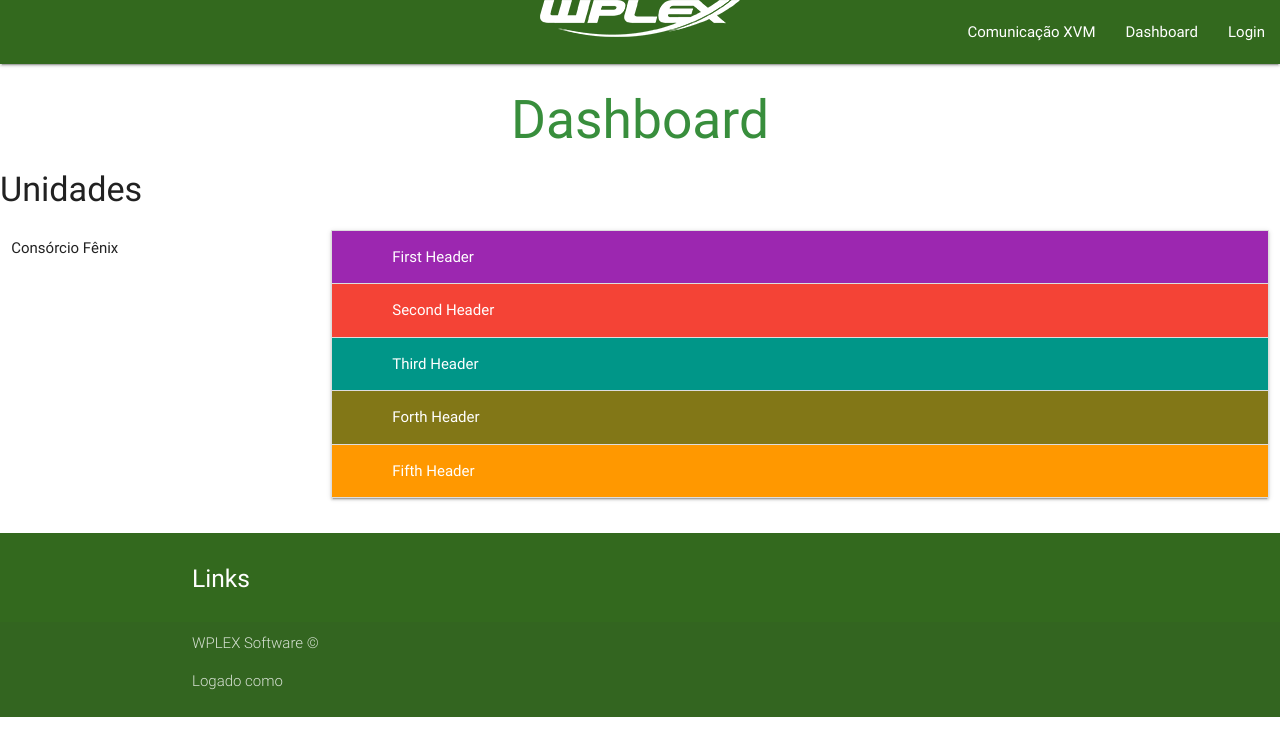
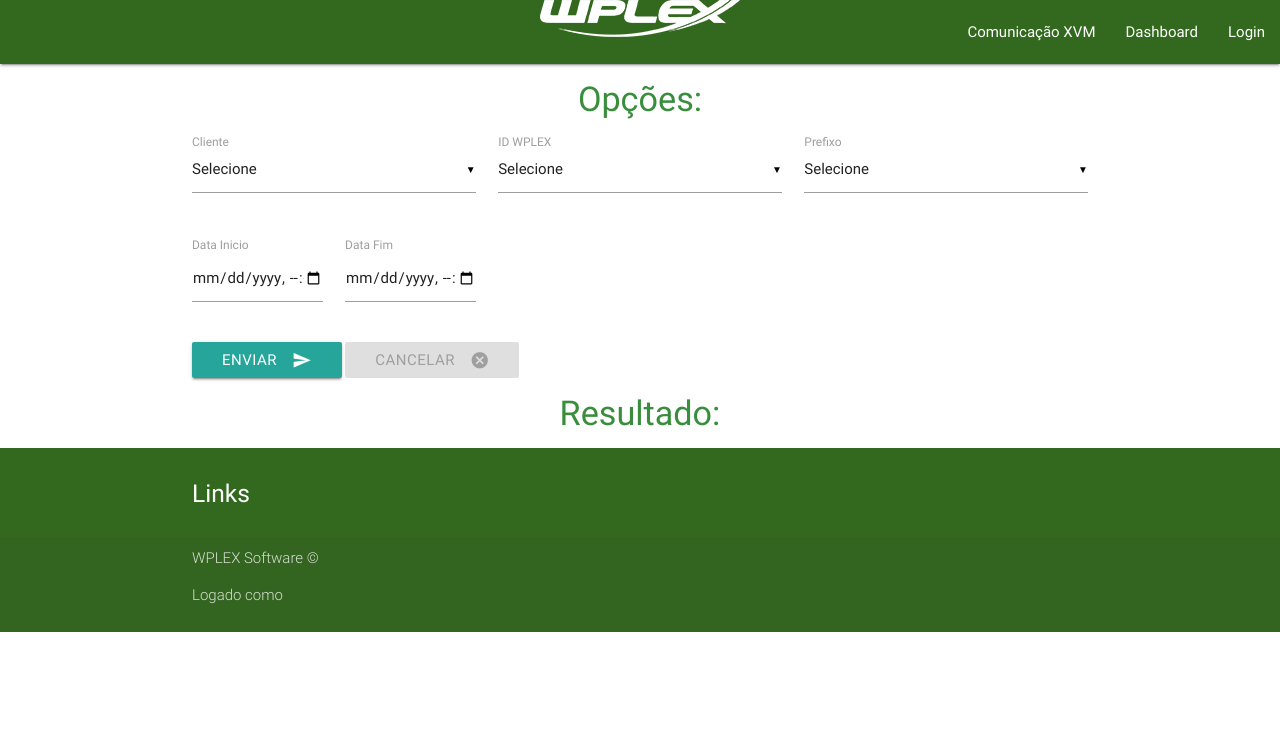
Before and after one commit to rogerioprando/e2wmonitor, a Flask app: page /dashboard in a window 1280 px wide. Shown: the top 756 px of the page. Run offline with Flask 2, Linux system fonts and the light colour scheme; the visitor is signed in with stand-in values (Sample User, id 1); parts of the project's set-up code (start-up, migrations or seed data) failed here and were passed over; some libraries are stand-ins or nearby versions.

Commit message:
Adicionado página de dashboard e models (db)
Iniciado página de dashboard para consulta de eventos.
Criado conexão com banco de dados.

```diff
--- a/app/__init__.py
+++ b/app/__init__.py
@@ -1,11 +1,15 @@
 from flask import Flask
+from flask_sqlalchemy import SQLAlchemy
 
 # Initialize the app
-# if we set instante_relative_config to True we can use app.config.from_object('config') to load the config.py file
+# if we set instant_relative_config to True we can use app.config.from_object('config') to load the config.py file
 app = Flask(__name__)
 
 # load the config file
 app.config.from_object('config')
+
+db = SQLAlchemy()
+db.init_app(app)
 
 from .views.website import website
 app.register_blueprint(website)
--- a/app/static/js/e2w.js
+++ b/app/static/js/e2w.js
@@ -1,6 +1,29 @@
 $(document).ready(function() {
 
     $('select').material_select();  // atualiza select input-field
+
+    $('.datepicker').pickadate({
+        selectMonths: true, // Creates a dropdown to control month
+        selectYears: 15, // Creates a dropdown of 15 years to control year,
+        show_months_full: false,
+        today: 'Hoje',
+        clear: 'Limpar',
+        close: 'Ok',
+        format_submit: 'yyyy-mm-dd',
+        closeOnSelect: false // Close upon selecting a date,
+    });
+
+    $('.timepicker').pickatime({
+        default: 'now', // Set default time: 'now', '1:30AM', '16:30'
+        fromnow: 0,       // set default time to * milliseconds from now (using with default = 'now')
+        twelvehour: false, // Use AM/PM or 24-hour format
+        donetext: 'OK', // text for done-button
+        cleartext: 'Limpar', // text for clear-button
+        canceltext: 'Cancelar', // Text for cancel-button
+        autoclose: false, // automatic close timepicker
+        ampmclickable: true, // make AM PM clickable
+        aftershow: function(){} //Function for after opening timepicker
+    });
 
     $('#submit-btn').on('click', function() {
         $(this).addClass('disabled');
@@ -46,10 +69,13 @@
             {
                 check = 'True'
             }
+
+
             var data = ({
                 "id_xvm": $('#select-input-xvm-id option:selected').text(),
                 "cmd_xvm": $('#cmd-xvm').val(),
-                "mdt_xvm": check
+                "mdt_xvm": check,
+                "timeout_xvm" : $('#timeout-slider').val(),
             });
 
             //var foo2 = $('#select-input-xvm-id option:selected').val();
@@ -122,4 +148,52 @@
         }
     });
 
+
+    $("#form-send-query button").click(function(ev) {
+    ev.preventDefault() // cancel form submission
+    console.log('button query')
+
+
+        if ($(this).attr("value") == "send") {
+            console.log('if send')
+
+            var data = ({
+                "client": $('#select-input-client option:selected').text(),
+                "wplex_id": $('#select-input-wplexid option:selected').text(),
+                "prefix": $('#select-input-prefix option:selected').text(),
+                "start_dt": $('#start-datetime').val(),
+                "end_dt": $('#end-datetime').val(),
             });
+
+            console.log(JSON.stringify(data));
+            alert(JSON.stringify(data))
+            $.ajax({
+                type: 'POST',
+                url: '/dashboard',
+                dataType: 'json',
+                contentType: 'application/json; charset=utf-8',
+                data: JSON.stringify(data),
+                context: this,
+                success: function(callback) {
+                    console.log(callback);
+                    console.log('sucesso ajax');
+                    $('#test-result').html(callback);
+                },
+                error: function() {
+                    console.log('erro ajax')
+                    $(this).html("cancel error!");
+                }
+            });
+
+        }
+
+        if ($(this).attr("value") == "cancel") {
+            // quando foi cancelada a consulta
+            // habilita botão enviar
+            // desabilita botão cancelar
+            // ajax post method
+        }
+
+    });
+
+});
--- a/app/templates/layout.html
+++ b/app/templates/layout.html
@@ -18,7 +18,7 @@
   <!-- Menu -->
   <nav class="light-green darken-4" role="navigation">
     <div class="nav-wrapper">
-     <img id="logo-container" class="brand-logo center" src="../../static/images/logo_branca.png" />
+     <img id="logo-container" class="brand-logo center" src="{{ url_for('static', filename='images/logo_branca.png') }}" />
       <ul id="nav-mobile" class="right hide-on-med-and-down">
         <li><a href="send">Comunicação XVM</a></li>
         <li><a href="dashboard">Dashboard</a></li>
@@ -48,10 +48,11 @@
     </div>
   </footer>
 
-      <!--  Scripts-->
+  <!--  Scripts-->
   <script src="https://code.jquery.com/jquery-2.1.1.min.js"></script>
-  <script src="../../static/js/materialize.js"></script>
-  <script src="../../static/js/init.js"></script>
-  <script language="JavaScript" src="../../static/js/e2w.js"></script>
+  <script src="https://code.jquery.com/ui/1.12.0/jquery-ui.min.js"></script>
+  <script src="{{ url_for('static', filename='js/materialize.js') }}"></script>
+  <script src="{{ url_for('static', filename='js/init.js') }}"></script>
+  <script language="JavaScript" src="{{ url_for('static', filename='js/e2w.js') }}"></script>
   </body>
 </html>
--- a/app/templates/website/dashboard.html
+++ b/app/templates/website/dashboard.html
@@ -4,59 +4,73 @@
 
 {% block body %}
 {{ super() }}
+<!-- Navbar goes here -->
 
- <!-- Titulo principal -->
-  <h2 class="header center green-text text-darken-2">Dashboard</h2>
-    <div id="using-color">
-            <h4 class="header">Unidades</h4>
-            <div class="row">
-              <div class="col s12 m4 l3">
-                <p>Consórcio Fênix</p>
-              </div>
-              <div class="col s12 m8 l9">
+    <!-- Page Layout here -->
+<div class="container">
+    <h4 class="header center green-text text-darken-2">Opções: </h4>
+    <form id="form-send-query" class="" role="form" method="POST" action="{{ url_for('website.dashboard') }}">
+        <div class="row col s12" id="cli-id-pre">
+            <div class="input-field col s4">
+                <select id="select-input-client">
+                    <option value="" disabled selected>Selecione</option>
+                    <option value="1">ABC</option>
+                    <option value="2">C. Fênix</option>
+                    <option value="3">Metra</option>
+                    <option value="4">P. Marron</option>
+                    <option value="5">Publix</option>
+                    <option value="6">SBCTrans</option>
+                    <option value="7">Translitoral</option>
+                </select>
+                <label>Cliente</label>
+            </div>
 
-                <ul class="collapsible collapsible-accordion" data-collapsible="expandable">
-                  <li class="">
-                    <div class="collapsible-header purple white-text"><i class="mdi-device-access-alarms"></i> First Header</div>
-                    <div class="collapsible-body purple lighten-5" style="display: none;">
-                      <p>Lorem ipsum dolor sit amet, consectetur adipiscing elit, sed do eiusmod tempor incididunt ut labore et dolore magna aliqua. Ut enim ad minim veniam, quis nostrud exercitation ullamco laboris nisi ut aliquip ex ea commodo consequat.
-                        Lorem ipsum dolor sit amet, consectetur adipiscing elit, sed do eiusmod tempor incididunt ut labore et dolore magna aliqua. Ut enim ad minim veniam, quis nostrud exercitation ullamco laboris nisi ut aliquip ex ea commodo consequat.
-                        Lorem ipsum dolor sit amet, consectetur adipiscing elit, sed do eiusmod tempor incididunt ut labore et dolore magna aliqua. Ut enim ad minim veniam, quis nostrud exercitation ullamco laboris nisi ut aliquip ex ea commodo consequat.</p>
-                    </div>
-                  </li>
-                  <li class="">
-                    <div class="collapsible-header red white-text"><i class="mdi-device-battery-charging-20"></i> Second Header</div>
-                    <div class="collapsible-body red lighten-5 lighten-5" style="display: none;">
-                      <p>Lorem ipsum dolor sit amet, consectetur adipiscing elit, sed do eiusmod tempor incididunt ut labore et dolore magna aliqua. Ut enim ad minim veniam, quis nostrud exercitation ullamco laboris nisi ut aliquip ex ea commodo consequat.
-                      </p>
-                    </div>
-                  </li>
-                  <li class="">
-                    <div class="collapsible-header teal white-text"><i class="mdi-device-dvr"></i> Third Header</div>
-                    <div class="collapsible-body teal lighten-5" style="display: none;">
-                      <p>Lorem ipsum dolor sit amet, consectetur adipiscing elit, sed do eiusmod tempor incididunt ut labore et dolore magna aliqua. Ut enim ad minim veniam, quis nostrud exercitation ullamco laboris nisi ut aliquip ex ea commodo consequat.
-                      </p>
-                    </div>
-                  </li>
-                  <li class="">
-                    <div class="collapsible-header lime darken-4 white-text"><i class="mdi-device-bluetooth-searching"></i> Forth Header</div>
-                    <div class="collapsible-body lime lighten-5" style="display: none;">
-                      <p>Lorem ipsum dolor sit amet, consectetur adipiscing elit, sed do eiusmod tempor incididunt ut labore et dolore magna aliqua. Ut enim ad minim veniam, quis nostrud exercitation ullamco laboris nisi ut aliquip ex ea commodo consequat.
-                      </p>
-                    </div>
-                  </li>
-                  <li>
-                    <div class="collapsible-header orange white-text"><i class="mdi-device-now-widgets"></i> Fifth Header</div>
-                    <div class="collapsible-body orange lighten-5">
-                      <p>Lorem ipsum dolor sit amet, consectetur adipiscing elit, sed do eiusmod tempor incididunt ut labore et dolore magna aliqua. Ut enim ad minim veniam, quis nostrud exercitation ullamco laboris nisi ut aliquip ex ea commodo consequat.
-                      </p>
-                    </div>
-                  </li>
-                </ul>
+            <div class="input-field col s4">
+                <select id="select-input-wplexid">
+                    <option value="" disabled selected>Selecione</option>
+                    <option value="1">1000</option>
+                    <option value="2">2000</option>
+                    <option value="3">2500</option>
+                    <option value="4">3200</option>
+                    <option value="5">4100</option>
+                    <option value="6">4200</option>
+                    <option value="7">4250</option>
+                </select>
+                <label>ID WPLEX</label>
+            </div>
+            <div class="input-field col s4">
+                <select id="select-input-prefix">
+                    <option value="" disabled selected>Selecione</option>
+                    <option value="1">RUS00</option>
+                    <option value="2">RUS01</option>
+                    <option value="3">RUS02</option>
+                    <option value="4">RAX11</option>
+                    <option value="5">RUV1092</option>
+                    <option value="6">RUV1121</option>
+                </select>
+                <label>Prefixo</label>
+            </div>
+        </div>
+        <div class="row col s12">
+            <div class="col s2">
+                <label>Data Inicio</label>
+                <input type="datetime-local" id="start-datetime">
+            </div>
+            <div class="col s2">
+                <label>Data Fim</label>
+                <input type="datetime-local" id="end-datetime">
+            </div>
+        </div>
+        <button id="query-btn" class="btn  waves-effect waves-light" type="submit" value="send">Enviar
+            <i class = "material-icons right">send</i>
+        </button>
+        <button id="cancel-query-btn" class="btn  waves-effect waves-light red disabled" type="submit" value="cancel">Cancelar
+            <i class = "material-icons right">cancel</i>
+        </button>
+      </form>
 
-              </div>
-            </div>
-          </div>
-
+    <h4 class="header center green-text text-darken-2">Resultado: </h4>
+    <p id="test-result"></p>
+</div>
 
 {% endblock %}
--- a/app/views/auth.py
+++ b/app/views/auth.py
@@ -1,5 +1,4 @@
-from flask import Blueprint, render_template, request, session, flash, redirect, url_for
-
+from flask import Blueprint, render_template, request, session, redirect, url_for
 auth = Blueprint('auth', __name__)
 
 
@@ -16,6 +15,5 @@
             session['logged_in'] = request.form['username']
             return redirect(url_for('website.send_message_to_device'))
         else:
-            #flash('wrong user or password')
             return home()
     return home()
--- a/app/views/website.py
+++ b/app/views/website.py
@@ -1,6 +1,7 @@
 from flask import Blueprint, render_template, request, jsonify, flash, redirect, session, abort
 from app.SocketServer import *
 from collections import defaultdict
+from app.testing_db import *
 
 
 website = Blueprint('website', __name__)
@@ -22,11 +23,12 @@
             id_xvm = json['id_xvm']
             cmd_xvm = json['cmd_xvm']
             mdt_xvm = json['mdt_xvm']
+            timeout_xvm = json['timeout_xvm']
             request_id = xvm_connection.send_command(id_xvm, cmd_xvm, mdt_xvm)
             if request_id == 'busy':
                 answer[cookie_value].append('busy')
             else:
-                temp = xvm_connection.wait_response(id_xvm, timeout=5)
+                temp = xvm_connection.wait_response(id_xvm, int(timeout_xvm))
                 answer[cookie_value].append(temp)
             return jsonify(ans_request=answer[cookie_value])
         if bool(xvm_connection.addr_devices_list.keys()) is False:
@@ -35,31 +37,6 @@
             devices = xvm_connection.addr_devices_list.keys()
         return render_template('website/send.html', online_devices=devices, user=user)
 
-
-"""
-@website.route('/send', methods=['GET', 'POST'])
-def send_message_to_device():
-    #user = session['logged_in']
-    cookie_value = request.cookies.get('session')
-    print('cookie: {}'.format(cookie_value))
-    if request.method == 'POST':
-        json = request.get_json()
-        id_xvm = json['id_xvm']
-        cmd_xvm = json['cmd_xvm']
-        mdt_xvm = json['mdt_xvm']
-        request_id = xvm_connection.send_command(id_xvm, cmd_xvm, mdt_xvm)
-        if request_id == 'busy':
-            answer[cookie_value].append('busy')
-        else:
-            temp = xvm_connection.wait_response(id_xvm, timeout=5)
-            answer[cookie_value].append(temp)
-        return jsonify(ans_request=answer[cookie_value])
-    if bool(xvm_connection.addr_devices_list.keys()) is False:
-        devices = 0
-    else:
-        devices = xvm_connection.addr_devices_list.keys()
-    return render_template('website/send.html', online_devices=devices)
-"""
 # guardar essa "ideia"
 #@website.route('/show_devices')
 #def show_devices_online():
@@ -75,13 +52,22 @@
     id_xvm = json['id_xvm']
     xvm_connection.cancel_request(id_xvm)
     print('ID {} solicitou cancelamento do pedido!' .format(id_xvm))
-    #socket server retorna status
     return jsonify(id_cancelled=id_xvm)
 
 
-@website.route('/dashboard')
+@website.route('/dashboard', methods=['GET', 'POST'])
 def dashboard():
     if not session.get('logged_in'):
         return render_template('auth/login.html')
     else:
+        if request.method == 'POST':
+            client = request.json['client']
+            device = request.json['wplex_id']
+            prefix = request.json['prefix']
+            start_dt = request.json['start_dt']
+            end_dt = request.json['end_dt']
+            q_str = ('select * from event where {} and {} and {} and instant between {} and {} .. ' .format(
+                device, client, prefix, start_dt, end_dt))
+            print(q_str)
+            return jsonify(q_str)
         return render_template('website/dashboard.html')
--- a/venv-script/requirements.txt
+++ b/venv-script/requirements.txt
@@ -1,7 +1,9 @@
+alembic==0.9.8
 aniso8601==1.2.0
 click==6.7
 Flask==0.12.1
 Flask-Cache==0.13.1
+Flask-Migrate==2.1.1
 flask-mongoengine==0.9.2
 Flask-RESTful==0.3.5
 Flask-SQLAlchemy==2.2
@@ -9,11 +11,14 @@
 gunicorn==19.7.1
 itsdangerous==0.24
 Jinja2==2.9.6
+Mako==1.0.7
 MarkupSafe==1.0
 mongoengine==0.13.0
+pkg-resources==0.0.0
 psycopg2==2.7.1
 pymongo==3.4.0
 python-dateutil==2.6.0
+python-editor==1.0.3
 pytz==2017.2
 redis==2.10.5
 requests==2.13.0
```
Also changed, not shown: app/SocketServer.py (+9 -15 lines), app/models.py (added, +23 -0 lines), app/templates/website/send.html (+8 -2 lines), app/testing_db.py (added, +24 -0 lines), config.py (+11 -0 lines). Lines whose indentation alone changed are shown as unchanged.
